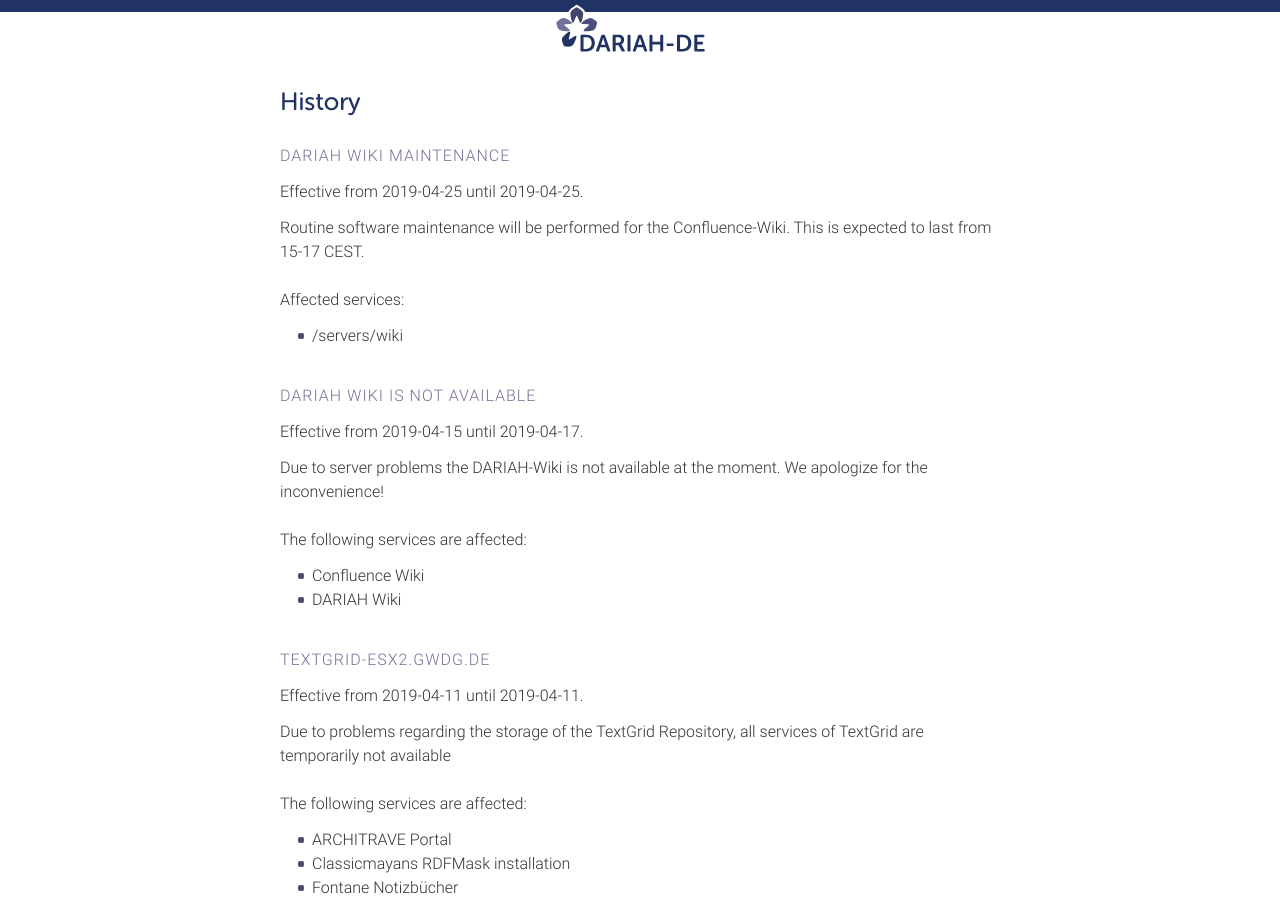
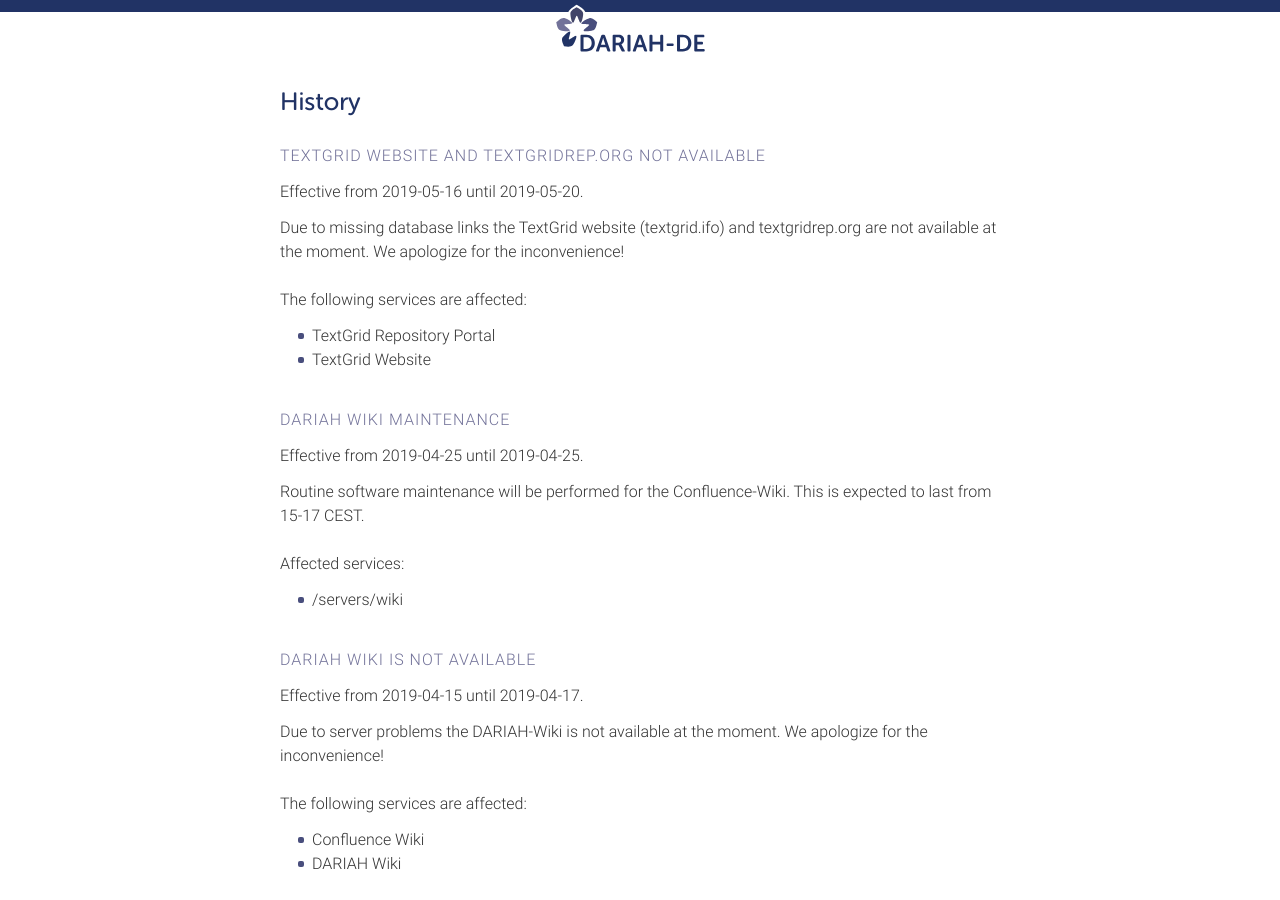
Before and after one commit to DARIAH-DE/status, a Jekyll site: the page built from history.md, in a window 1280 px wide and 900 px high. Built offline with Jekyll 4.4.1, drawn with Linux system fonts in a browser that asks for light colours; our own code applies the rules of GitHub Pages for plain Markdown files.

Commit message:
Update history.yaml

```diff
--- a/_data/history.yaml
+++ b/_data/history.yaml
@@ -1,4 +1,11 @@
 ---
+- title: 'TextGrid website and textgridrep.org not available'
+  date_start: '2019-05-16'
+  date_end: '2019-05-20'
+  description: 'Due to missing database links the TextGrid website (textgrid.ifo) and textgridrep.org are not available at the moment. We apologize for the inconvenience!'
+  affected:
+    - '/services/tg_website'
+    - '/services/tgrep'
 - title: 'DARIAH Wiki maintenance'
   date_start: '2019-04-25'
   date_end: '2019-04-25'
```
